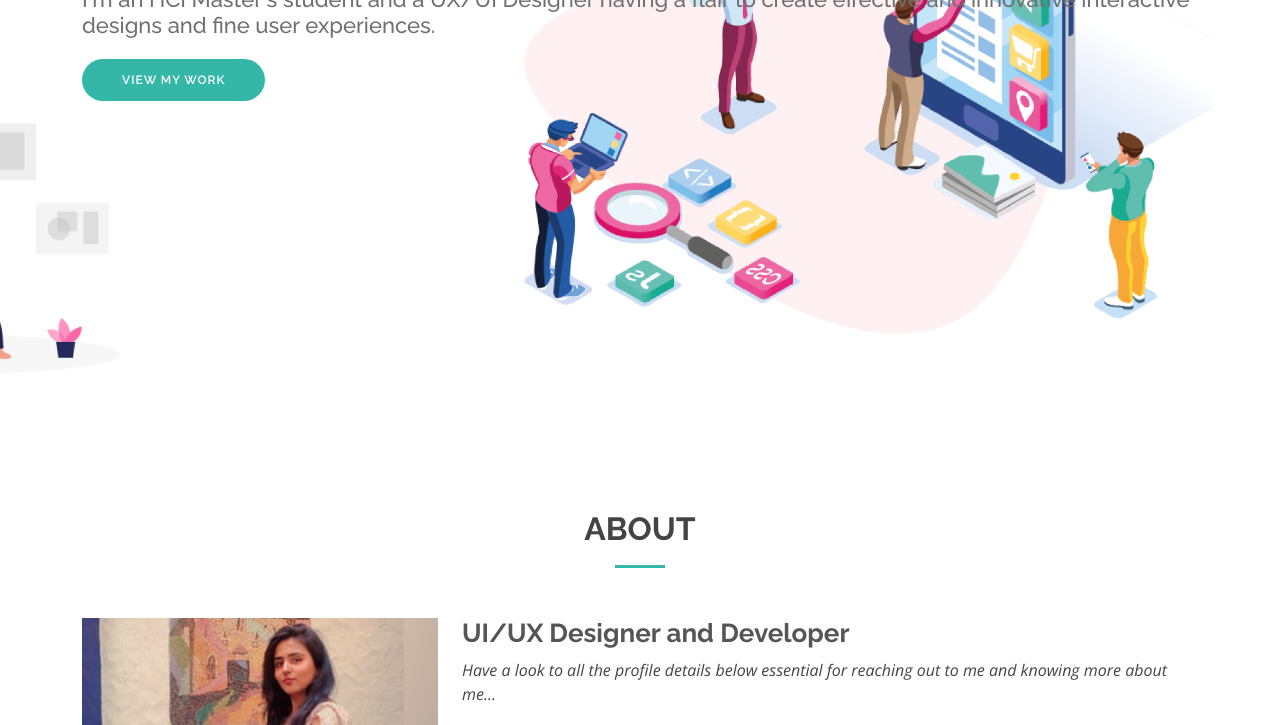
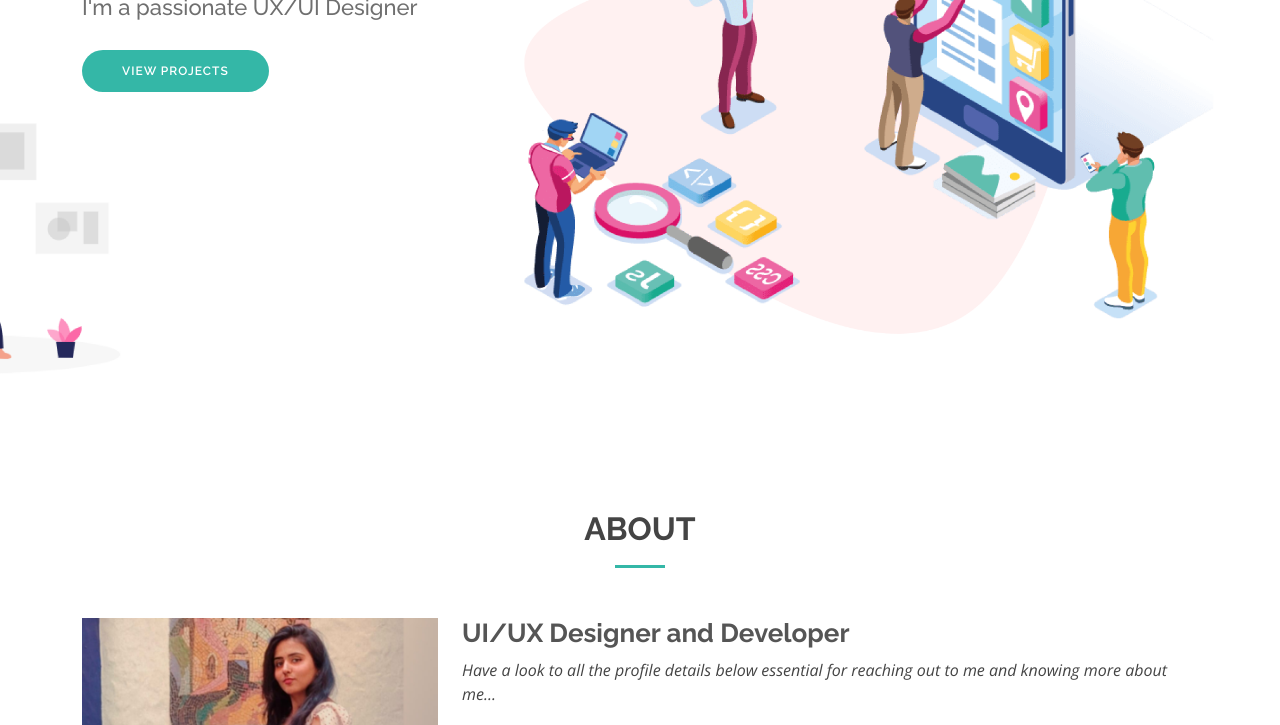
Before and after one commit to KhushbooChandnani/MyPortfolio, a plain HTML site: page index.html in a window 1280 px wide. Shown: the part 375-1100 px from the top of the page. Drawn offline with nearby package versions, Linux system fonts and the light colour scheme; some icons are missing.

Commit message:
Updating portfolio

```diff
--- a/index.html
+++ b/index.html
@@ -64,8 +64,8 @@
 
     <div class="container align-items-center" data-aos="zoom-in" data-aos-delay="100">
       <h1>Khushboo Chandnani</h1>
-      <h2>I'm an HCI Master's student and a UX/UI Designer having a flair to create effective and innovative interactive designs and fine user experiences.</h2>
-      <a href="#portfolio" class="btn-aboutpage">View My Work</a>
+      <h2>I'm a passionate UX/UI Designer</h2>
+      <a href="#portfolio" class="btn-about">View Projects</a>
     </div>
   </section><!-- End Hero -->
 
```
